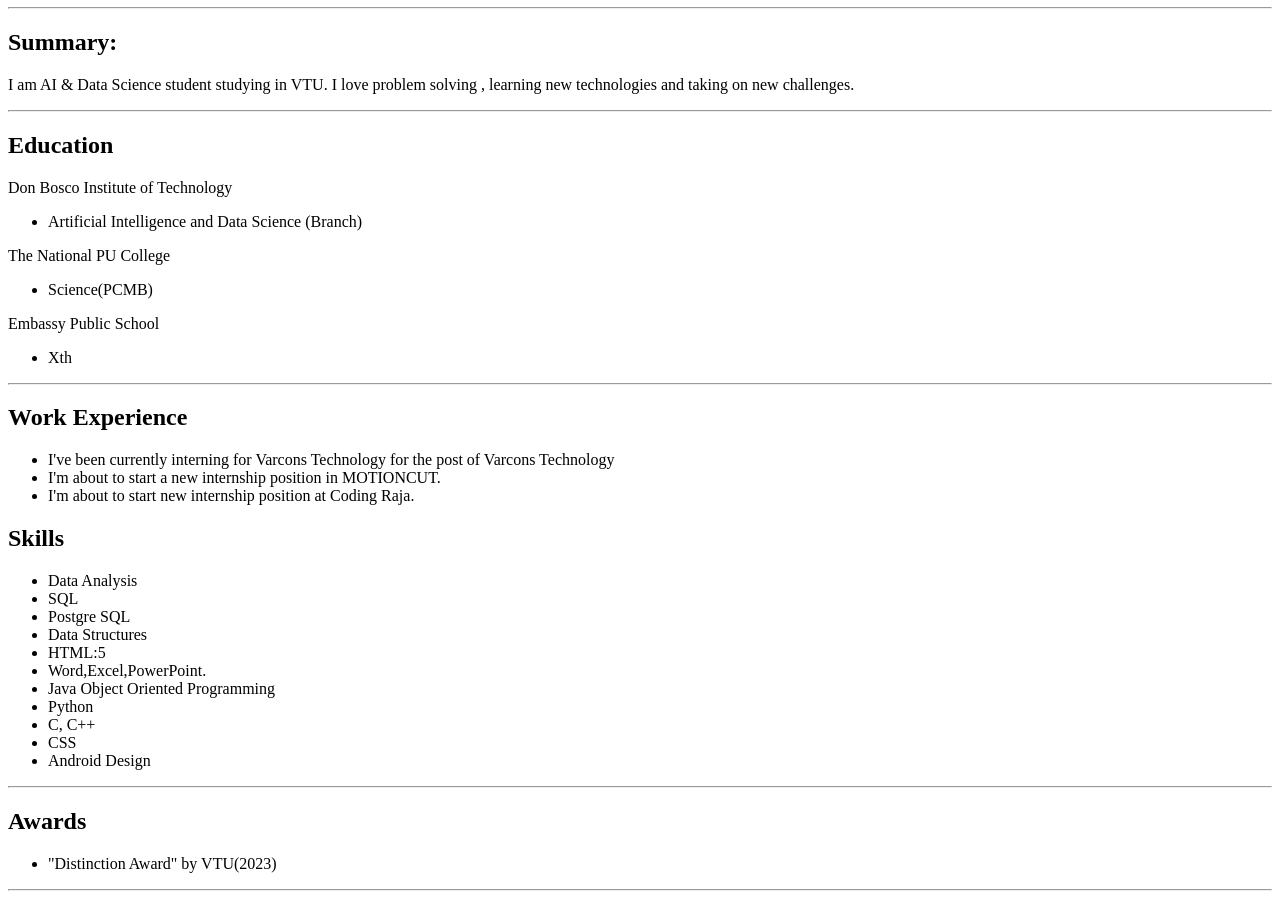
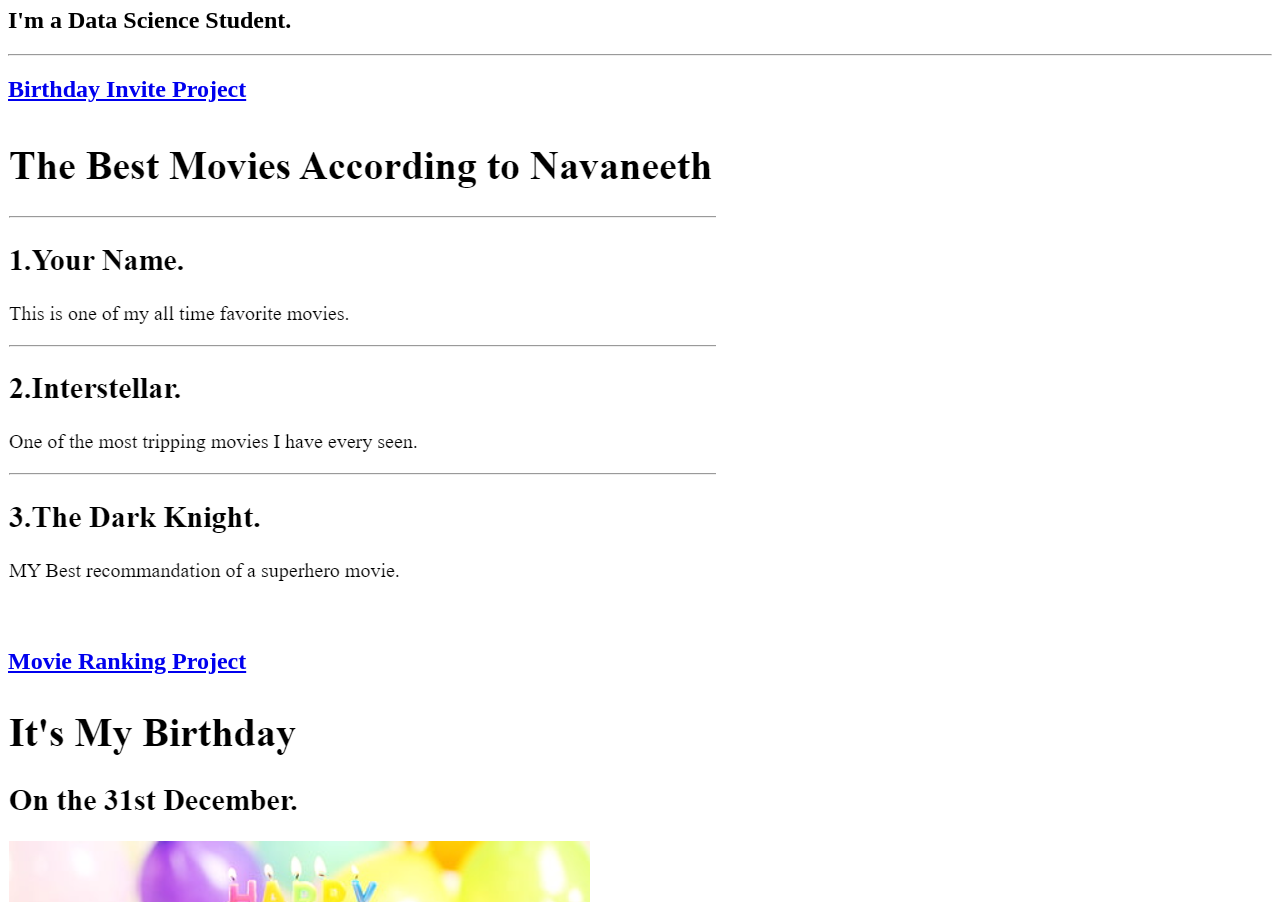
Before and after one commit to Navaneeth1235/HTML-Portfolio, a plain HTML site: page index.html in a window 1280 px wide. Shown: the part 73-975 px from the top of the page. Drawn offline with Linux system fonts and the light colour scheme.

Commit message:
Add files via upload

```diff
--- a/index.html
+++ b/index.html
@@ -1,121 +1,38 @@
+<!-- TODO 1: Create the HTML Boilerplate -->
 <!DOCTYPE html>
 <html lang="en">
 <head>
     <meta charset="UTF-8">
     <meta name="viewport" content="width=device-width, initial-scale=1.0">
-    <title>My Resume</title>
+    <title>MYWORK</title>
 </head>
 
 <body>
-<h1>Navaneeth Gowda T</h1>
+<h1>Navaneeth's Portfolio.</h1>
+
+<h2>I'm a Data Science Student.</h2>
 <hr>
-<h2>Summary:</h2>
-<p>I am AI & Data Science student studying in VTU. I love problem solving , learning new technologies and taking on new challenges.</p>
-<hr>
-<h2>Education</h2>
-<p>
-    Don Bosco Institute of Technology
-    <ul>
-        <li>
-            Artificial Intelligence and Data Science (Branch)
-        </li>
-    </ul>
-</p>
-<p>
-    The National PU College
-    <ul>
-        <li>
-            Science(PCMB)
-        </li>
-    </ul>
-</p>
-<p>
-    Embassy Public School
-    <ul>
-        <li>
-            Xth
-        </li>
-    </ul>
-</p>
-<hr>
-<h2>Work Experience</h2>
-<p>
-    <ul>
-        <li>
-            I've been currently interning for Varcons Technology for the post of Varcons Technology
-        </li>
-        <li>
-            I'm about to start a new internship position in MOTIONCUT.
-        </li>
-        <li>
-            I'm  about to start new internship position at Coding Raja.
-        </li>
-    </ul>
-</p>
-<h2>Skills</h2>
-    <p>
-    <ul>
-        <li>
-            Data Analysis
-        </li>
-        <li>
-            SQL
-        </li>
-        <li>
-            Postgre SQL
-        </li>
-        <li>
-            Data Structures
-        </li>
-        <li>
-            HTML:5
-        </li>
-        <li>
-            Word,Excel,PowerPoint.
-        </li>
-        <li>
-            Java Object Oriented Programming
-        </li>
-        <li>
-            Python
-        </li>
-        <li>
-            C,
-            C++
-        </li>
-        <li>
-            CSS
-        </li>
-        <li>
-            Android Design
-        </li>
-    </ul>
-</p>
-<hr>
-<h2>
-    Awards
-</h2>
-<p>
-    <ul>
-        <li>"Distinction Award" by VTU(2023)</li>
-    </ul>
-    </p>
-<hr>
-<h2>
-    Others
-</h2>
-<p>
-<a href="./4.3 HTML Porfolio Project/public/contact.html">Contact Me</a>
-</p>
-<p>
-<a href="./4.3 HTML Porfolio Project/public/about.html">About Me</a>
-</p>
+    <a href="../3.4 Birthday Invite Project/index.html"><h2>Birthday Invite Project</h2></a><br>
+    <img src="./assets/images/mymovierank.png" alt="">
+    <a href="../2.4 Movie Ranking Project/index.html"><h2>Movie Ranking Project</h2></a>
+<img src="./assets/images/mybirthdayinvite.png" alt="This is my birthday invite page">
+
+<a href="./public/contact.html">Contact Me</a> |
+<a href="./public/about.html">About me</a>
+
 </body>
+</html>
 
-<footer>
-    <small>
-        Copyright © 2023 Navaneeth Gowda T. All Rights Reserved.
+<!-- TODO 2: Add Your previous projects' HTML into the public folder -->
 
-    </small>
-</footer>
-</html>
+<!-- TODO 3: Take screenshots of your project previews and add the images to the images folder -->
+
+<!-- TODO 4: Add titles/subtitles etc. -->
+
+<!-- TODO 5: Add a link to the project pages -->
+
+<!-- TODO 6: Add images to show the project previews
+HINT for TODO 6: You can use the height attribute set to 200 to make the image smaller:
+https://developer.mozilla.org/en-US/docs/Web/HTML/Element/img#attr-height -->
+
+<!-- TODO 7: Add the Contact Me and About Me page links -->
```
